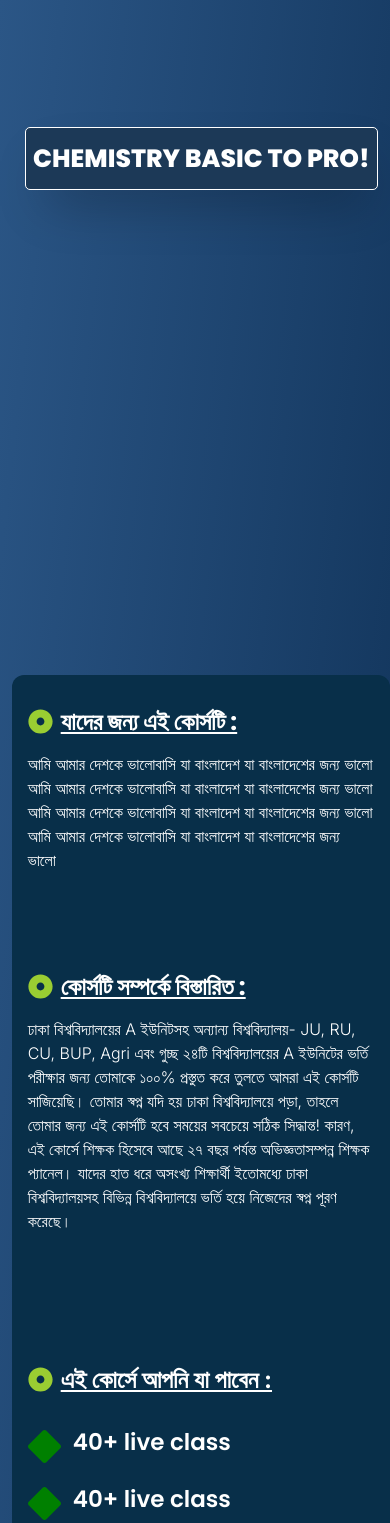
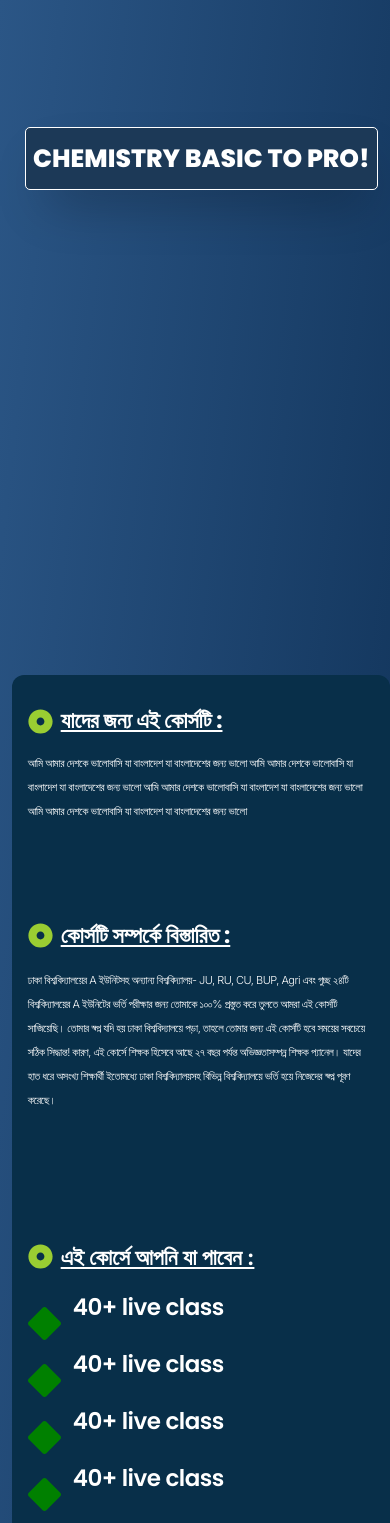
Before and after one commit to Ahon-Moai/Redwan1, a React (Vite) app: page /chemistry in a window 390 px wide. Shown: the top 1523 px of the page. Built offline with nearby package versions, Linux system fonts and the light colour scheme; a web font is replaced by a local one.

Commit message:
UIFixed2  commit

```diff
--- a/src/Components/pages/Chemistry.jsx
+++ b/src/Components/pages/Chemistry.jsx
@@ -50,14 +50,14 @@ const Chemistry = () => {
               />
               <h1
                 id="courseDetailsText"
-                className="  underline text-3xl font-Poppins font-bold"
+                className="  underline sm:text-3xl font-Poppins font-bold"
               >
                 যাদের জন্য এই কোর্সটি :{" "}
               </h1>
             </div>
             <span
               id="courseDetailsTextSpan"
-              className="text-2xl font-light  sm:w-[920px] py-10 mr-2"
+              className="text-2xl font-light   sm:w-[920px] py-10 mr-2"
             >
               আমি আমার দেশকে ভালোবাসি যা বাংলাদেশ যা বাংলাদেশের জন্য ভালো আমি
               আমার দেশকে ভালোবাসি যা বাংলাদেশ যা বাংলাদেশের জন্য ভালো আমি আমার
--- a/src/Components/pages/page.css
+++ b/src/Components/pages/page.css
@@ -5,8 +5,14 @@ html {
 body {
   margin: 0;
 }
+.courseDetailsTextSpan {
+  font-size: 12px;
+  line-height: 1px;
+  gap: 1px; /* Or adjust as needed */
+  letter-spacing: -0.2px; /* Optional, use with caution */
+}
 
-@media (max-width: 600px) {
+@media (max-width: 950px) {
   #head {
     font-size: 25px;
     border-radius: 5px;
@@ -30,7 +36,8 @@ body {
   }
   #courseDetailsTextSpan {
     font-size: 16px;
-    line-height: 1.5rem;
+    line-height: 1px; /* Or adjust as needed */
+    letter-spacing: -0.2px; /* Optional, use with caution */
   }
   #title-helper {
     margin-left: -12px;
@@ -38,3 +45,8 @@ body {
     margin-top: -10px;
   }
 }
+@media (max-width: 360px) {
+  #head {
+    font-size: 21px;
+  }
+}
--- a/src/index.css
+++ b/src/index.css
@@ -13,14 +13,22 @@ html {
   border: 1px solid #fffff;
   border-radius: 60px;
 }
+.courseDetailsTextSpan {
+  font-size: 12px;
+  line-height: 1px; /* Or adjust as needed */
+  letter-spacing: -0.2px; /* Optional, use with caution */
+}
 
-@media (max-width: 600px) {
+@media (max-width: 800px) {
   #base {
     height: 1600px;
     width: 780px;
   }
   html {
     scroll-behavior: smooth;
+  }
+  #courseDetailsText {
+    font-size: 22px;
   }
   #logo {
     position: absolute;
@@ -32,6 +40,12 @@ html {
     top: 100%;
     left: 30%;
   }
+  #courseDetailsTextSpan {
+    font-size: 11px;
+    line-height: none; /* Or adjust as needed */
+    letter-spacing: -0.5px; /* Optional, use with caution */
+  }
+
   #title {
     visibility: hidden;
   }
```
